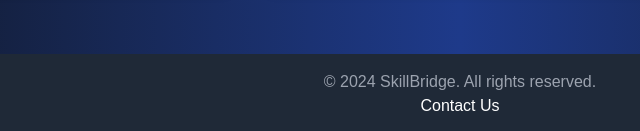
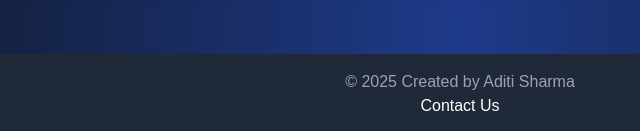
Before and after one commit to aditisharma0612/Youth_Skill_Development, a website: page index.html in a window 1280 px wide. Shown: the part 4146-4277 px from the top of the page, 180-820 px from the left. Drawn offline with nearby package versions, Linux system fonts and the light colour scheme.

Commit message:
Update index.html

```diff
--- a/index.html
+++ b/index.html
@@ -308,7 +308,7 @@
 
     <!-- 🔹 Footer -->
     <footer class="bg-gray-800 text-center p-4">
-        <p class="text-gray-400">&copy; 2024 SkillBridge. All rights reserved.</p>
+        <p class="text-gray-400">&copy; 2025 Created by Aditi Sharma</p>
         <p><a href="contact.html" class="hover:text-blue-400 transition">Contact Us</a></p>
     </footer>
 
```
